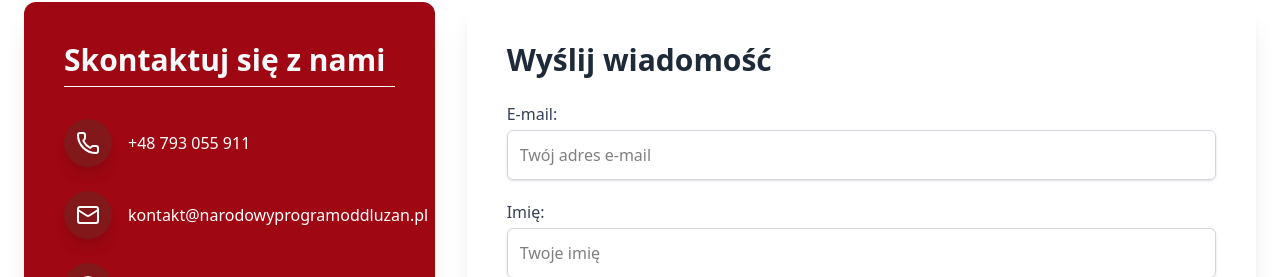
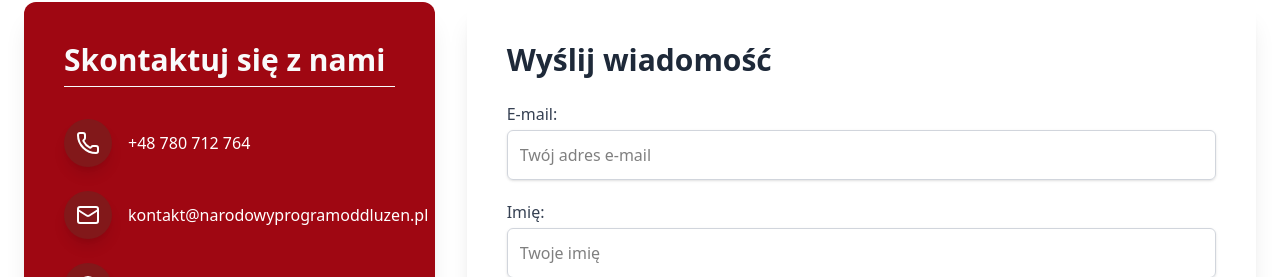
Before and after one commit to igorwisniewski/Npo, a Next.js app: page /contact in a window 1280 px wide. Shown: the part 150-427 px from the top of the page. Built offline with nearby package versions, Linux system fonts and the light colour scheme.

Commit message:
Update page.tsx

```diff
--- a/src/app/contact/page.tsx
+++ b/src/app/contact/page.tsx
@@ -25,8 +25,8 @@ const ContactInfoItem: React.FC<ContactInfoItemProps> = ({ Icon, text, link }) =
 
 export default function Contact() {
     const contactDetails = [
-        { Icon: Phone, text: "+48 793 055 911", link: "tel:+48793055911" },
-        { Icon: Mail, text: "kontakt@narodowyprogramoddluzan.pl", link: "mailto:kontakt@narodowyprogramoddluzan.pl" },
+        { Icon: Phone, text: "+48 780 712 764", link: "tel:+48780712764" },
+        { Icon: Mail, text: "kontakt@narodowyprogramoddluzen.pl", link: "mailto:kontakt@narodowyprogramoddluzen.pl" },
         { Icon: MapPin, text: "ul. Witosa 3A lok. 9 18-500, Kolno", link: "https://www.google.com/maps?ll=53.410811,21.923202&z=13&t=m&hl=pl-PL&gl=US&mapclient=embed&q=ul.+Wincentego+Witosa+3A+lok.+9+18-500,+Kolno" },
     ];
 
```
